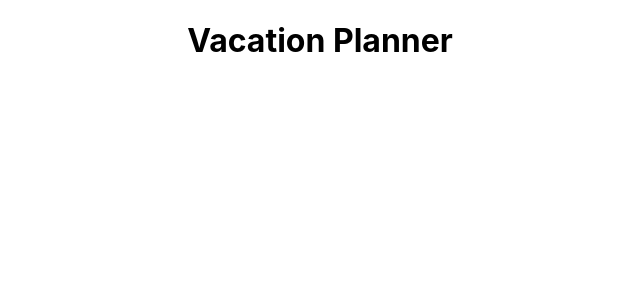
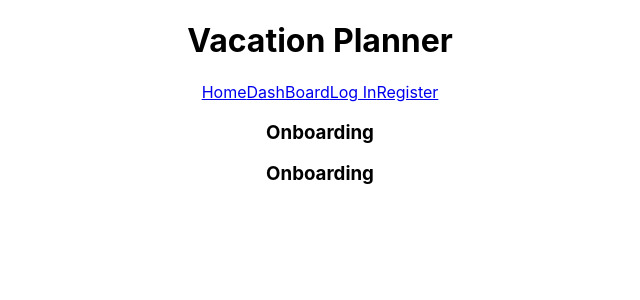
Before and after one commit to Vacation-Planner-Build-Week/Front-end, a React (Create React App) app in the folder vacation-planner/: page /dashboard in a window 1280 px wide. Shown: the top 300 px of the page, without its empty margins (320-960 px from the left). Built offline with nearby package versions, Linux system fonts and the light colour scheme.

Commit message:
Routing and Dashboard, private route and navbar wireframes

```diff
--- a/vacation-planner/src/App.js
+++ b/vacation-planner/src/App.js
@@ -1,18 +1,29 @@
 import React from 'react';
 import './App.css';
-import {Route} from 'react-router-dom'
-import LogIn from './Components/React1/LogIn'
-import Dashboard from './Components/React1/Dashboard'
+import {Route, Switch } from 'react-router-dom';
+import LogIn from './Components/React1/LogIn';
+import Dashboard from './Components/React1/Dashboard';
+import NavBar from './Components/React1/NavBar';
+import Register from './Components/React1/Register';
+import Onboarding from './Components/React1/Onboarding';
+import PrivateRoute from './Components/Utilities/PrivateRoute';
 
 function App() {
   return (
     <div className="App">
-      <h1>Vacation Planner</h1>
-      <Dashboard />
+      {/* <h1>Vacation Planner</h1> */}
+      <NavBar />
 
-      <Route path = '/LogIn'>
-        <LogIn />
-      </Route>
+      <Switch>
+      <PrivateRoute path="/protected" component={Dashboard}/>
+      {/* <Route path="/dashboard" component={Dashboard}/> */}
+      <Route path="/login" component={LogIn}/>
+
+      <Route path="/register" component={Register}/>
+      <Route path="/" component={Onboarding}/>
+        {/* <LogIn /> */}
+
+      </Switch>
 
     </div>
   );
--- a/vacation-planner/src/Components/React1/Dashboard.js
+++ b/vacation-planner/src/Components/React1/Dashboard.js
@@ -8,7 +8,8 @@ const Dashboard = () => {
     return(
 
         <div>
-         <Link to = "/login"></Link>
+         {/* <Link to = "/login">Log In</Link>  */}
+         <h1>Dashboard</h1>
         </div>
     )
 }
--- a/vacation-planner/src/Components/React1/NavBar.js
+++ b/vacation-planner/src/Components/React1/NavBar.js
@@ -0,0 +1,36 @@
+import React from 'react';
+import Onboarding from './Onboarding';
+import { NavLink } from 'react-router-dom';
+// import styled from 'styled-components';
+
+function NavBar (){
+
+
+    return(
+        <div>
+            <div>
+                <div className="title">
+                <h1>Vacation Planner</h1>
+                </div>
+                <nav>
+                    <NavLink to={"/"}>Home</NavLink>
+                    <NavLink to={"/protected"}>DashBoard</NavLink>
+                    <NavLink to={"/login"}>Log In</NavLink>
+                    <NavLink to={"/register"}>Register</NavLink>
+                    <Onboarding/>
+                </nav>
+
+
+
+            </div>
+
+        </div>
+    )
+
+}
+
+
+
+
+
+export default NavBar;
--- a/vacation-planner/src/Components/React1/Onboarding.js
+++ b/vacation-planner/src/Components/React1/Onboarding.js
@@ -0,0 +1,11 @@
+import React, { Component } from 'react'
+
+export default class Onboarding extends Component {
+    render() {
+        return (
+            <div>
+                <h3>Onboarding</h3>
+            </div>
+        )
+    }
+}
--- a/vacation-planner/src/Components/React1/Register.js
+++ b/vacation-planner/src/Components/React1/Register.js
@@ -0,0 +1,11 @@
+import React, { Component } from 'react'
+
+export default class Register extends Component {
+    render() {
+        return (
+            <div>
+                <h1>Register</h1>
+            </div>
+        )
+    }
+}
```
Also changed, not shown: vacation-planner/src/Components/Utilities/AxiosWithAuth.js (+11 -0 lines).
